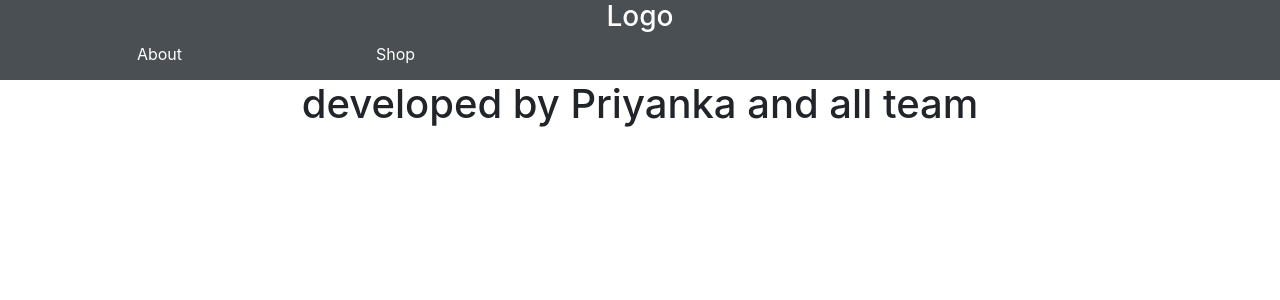
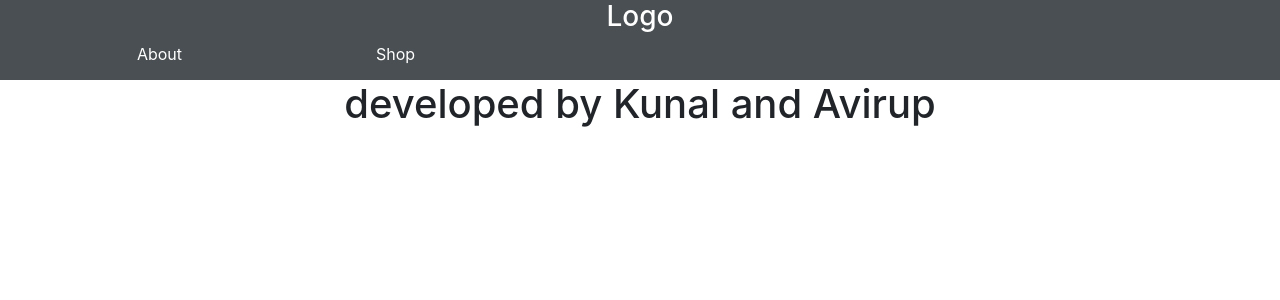
Before and after one commit to sumidha/ProjReact, a React (Create React App) app: page /About in a window 1280 px wide. Shown: the top 300 px of the page. Built offline with nearby package versions, Linux system fonts and the light colour scheme.

Commit message:
update by devloper kunal

```diff
--- a/src/Router/About.js
+++ b/src/Router/About.js
@@ -8,7 +8,7 @@ class About extends Component {
     render() {
         return (
 
-            <h1>developed by Priyanka and all team</h1>
+            <h1>developed by Kunal and Avirup</h1>
          );
     }
 }
```
